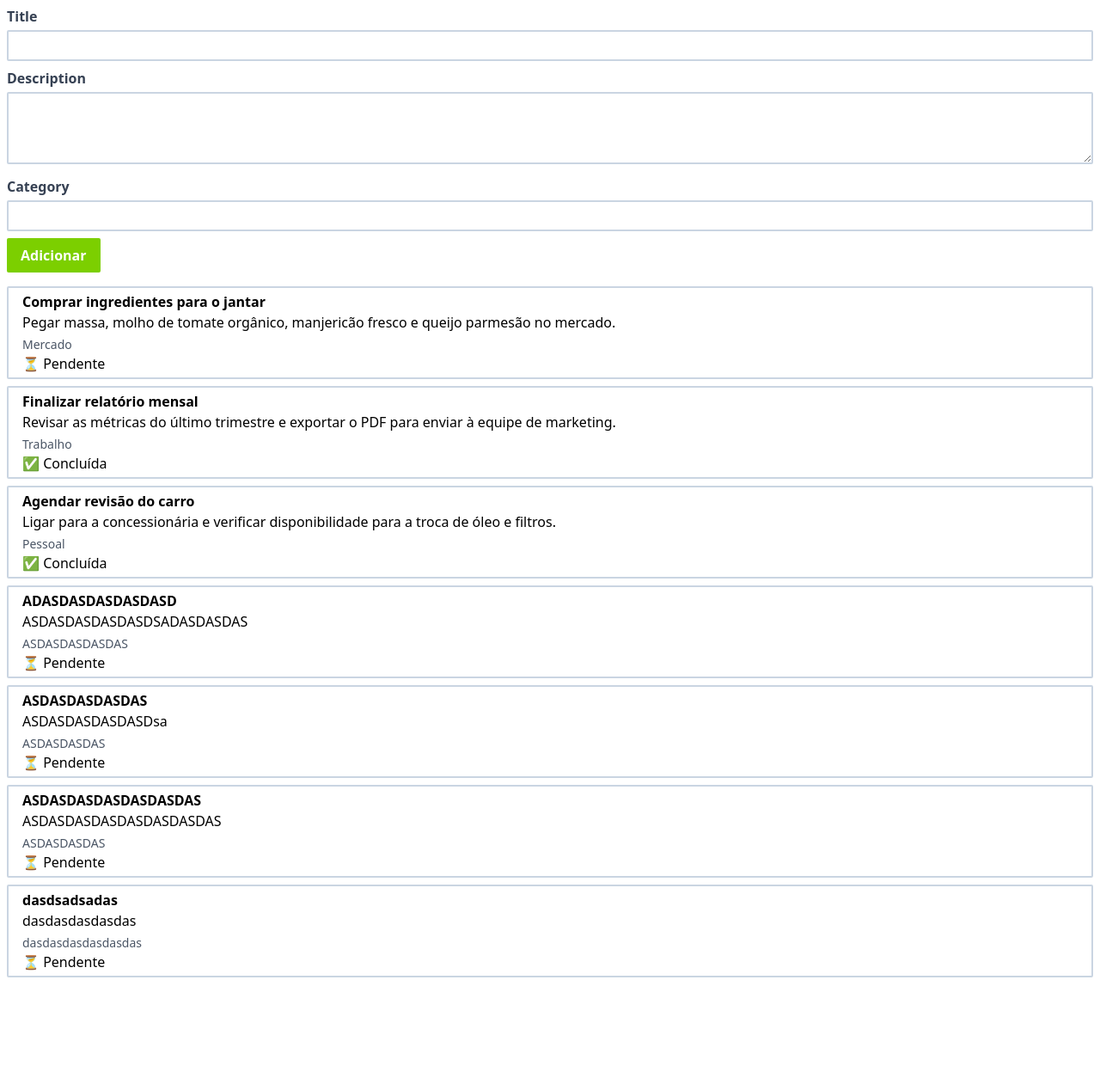
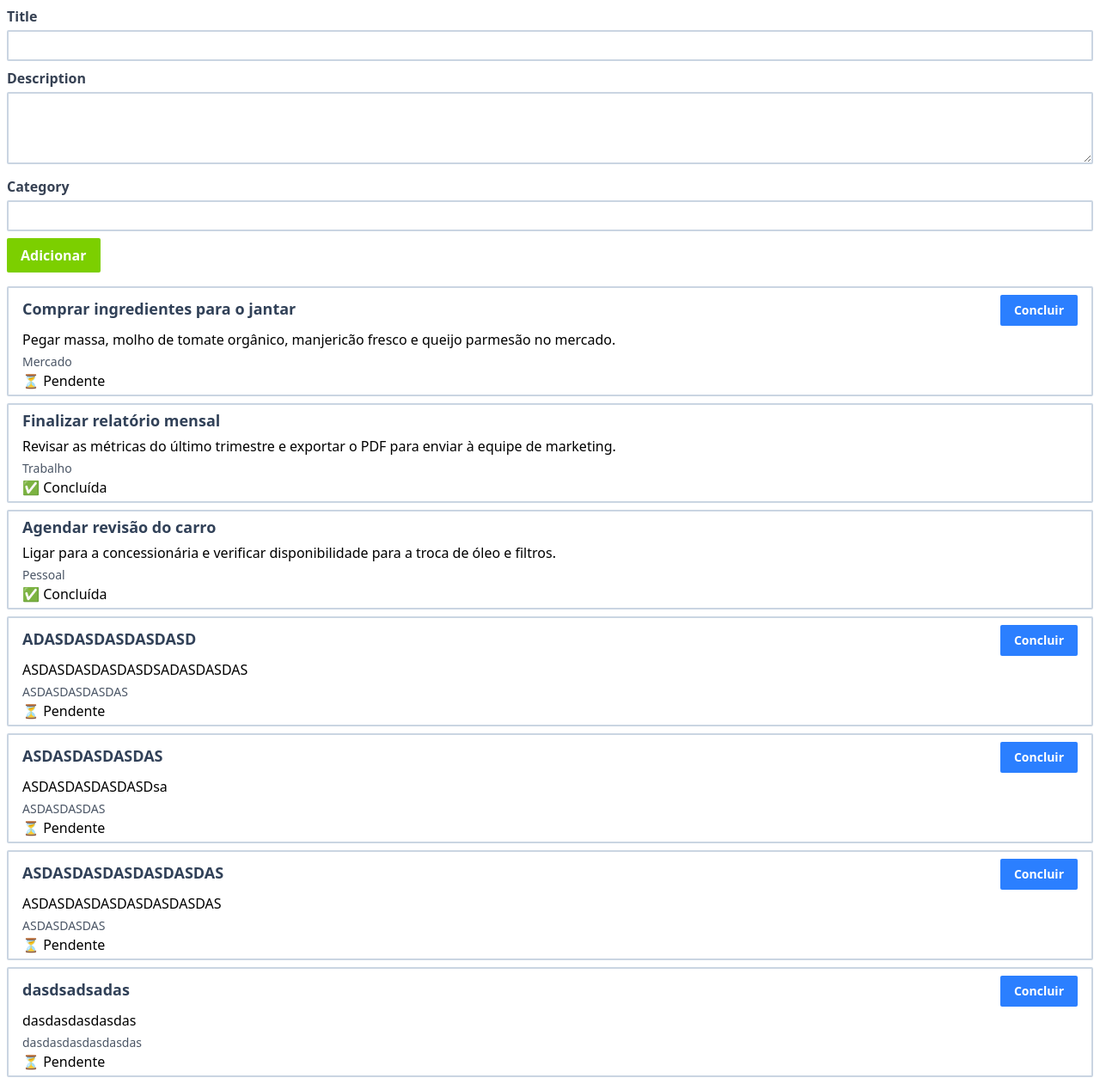
Before and after one commit to igormdrsr/django-task-list, a Django app: template my_project/core/templates/task_list.html in a window 1280 px wide. Shown: the part 69-1330 px from the top of the page at 86% size. Before the commit the page ends 1206 px from the top, so only its background shows below. Run offline with Django 5.2, Linux system fonts and the light colour scheme; the template is opened without the code that fills it: values that come from a table or form of the project are taken from there, others are empty; data comes from the database, SQL or seed files in the repository.

Commit message:
save progress

```diff
--- a/my_project/core/templates/task_list.html
+++ b/my_project/core/templates/task_list.html
@@ -56,14 +56,21 @@
     <ul class="flex flex-col gap-2 p-2">
       {% for task in tasks %}
       <li class="px-4 py-1 space-y-1 border-2 border-slate-300 rounded-xs">
-        <strong>{{ task.title }}</strong>
+        <div class="flex justify-between items-center">
+          <h3 class="text-lg font-bold text-slate-700">{{ task.title }}</h3>
+            {% if not task.is_done %}
+              <div>
+                <button class="mt-1 bg-blue-500 hover:bg-blue-600 text-white px-4 py-2 rounded-xs text-sm cursor-pointer font-semibold transition-colors">Concluir</button>
+              </div>
+            {% endif %}
+        </div>
         <p>{{ task.description }}</p>
         <p class="text-sm text-gray-600">{{ task.category }}</p>
 
         {% if task.is_done %} ✅ Concluída {% else %} ⏳ Pendente {% endif %}
       </li>
       {% empty %}
-      <li>Nenhuma tarefa cadastrada.</li>
+      <p>Nenhuma tarefa cadastrada.</p>
       {% endfor %}
     </ul>
   </body>
--- a/my_project/core/urls.py
+++ b/my_project/core/urls.py
@@ -2,9 +2,7 @@ from django.urls import path
 from . import views
 
 urlpatterns = [
-    path("", views.home, name="home"),
-    path("about", views.about, name="about"),
-    path("task_list", views.TaskListView.as_view(), name="task-list"),
+    path("", views.TaskListView.as_view(), name="task-list"),
     path("login", views.LoginView.as_view(), name="login"),
     path("register", views.RegisterView.as_view(), name="register"),
 ]
```
